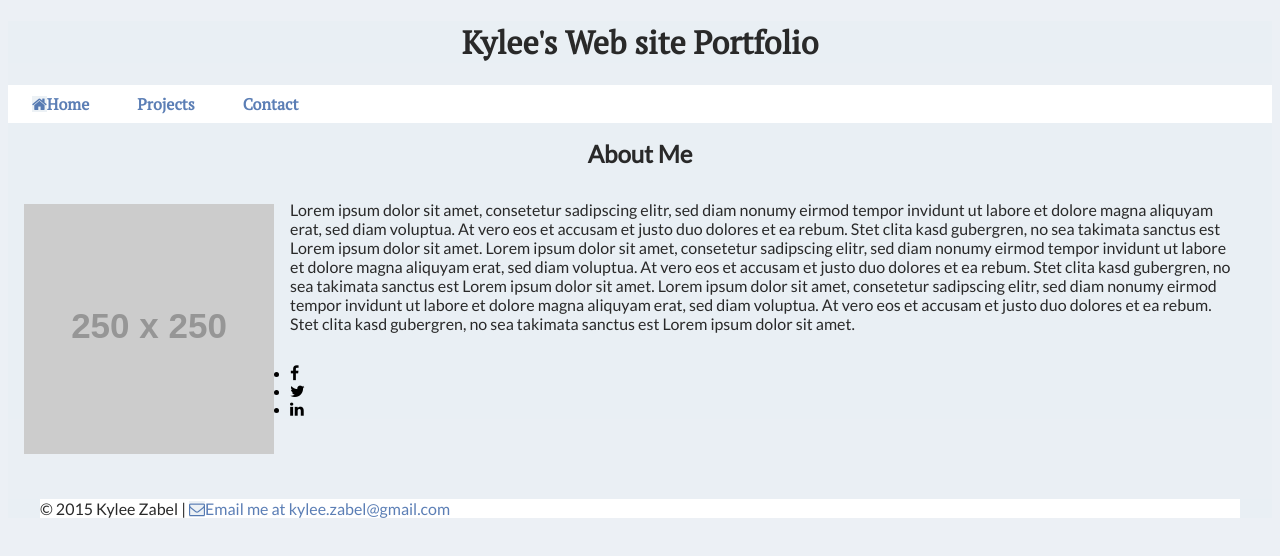
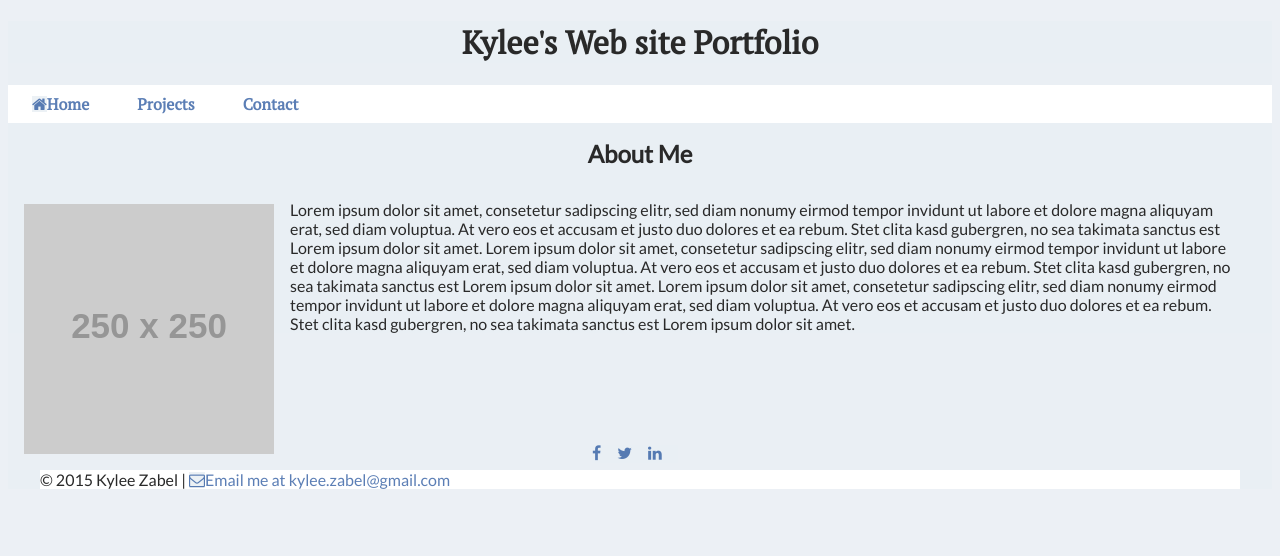
Before and after one commit to KZabel/portfolio, a plain HTML site: page index.html in a window 1280 px wide. Drawn offline with Linux system fonts and the light colour scheme; placeholder pictures from the web are drawn by us.

Commit message:
Modified styling on font awesome icons

```diff
--- a/index.html
+++ b/index.html
@@ -26,9 +26,9 @@
       <p>Lorem ipsum dolor sit amet, consetetur sadipscing elitr, sed diam nonumy eirmod tempor invidunt ut labore et dolore magna aliquyam erat, sed diam voluptua. At vero eos et accusam et justo duo dolores et ea rebum. Stet clita kasd gubergren, no sea takimata sanctus est Lorem ipsum dolor sit amet. Lorem ipsum dolor sit amet, consetetur sadipscing elitr, sed diam nonumy eirmod tempor invidunt ut labore et dolore magna aliquyam erat, sed diam voluptua. At vero eos et accusam et justo duo dolores et ea rebum. Stet clita kasd gubergren, no sea takimata sanctus est Lorem ipsum dolor sit amet. Lorem ipsum dolor sit amet, consetetur sadipscing elitr, sed diam nonumy eirmod tempor invidunt ut labore et dolore magna aliquyam erat, sed diam voluptua. At vero eos et accusam et justo duo dolores et ea rebum. Stet clita kasd gubergren, no sea takimata sanctus est Lorem ipsum dolor sit amet.
 </p>
       <ul>
-        <li><i class="fa fa-facebook"></i></li>
-        <li><i class="fa fa-twitter"></i></li>
-        <li><i class="fa fa-linkedin"></i></li>
+        <li><a href="#"><i class="fa fa-facebook"></i></a></li>
+        <li><a href="#"><i class="fa fa-twitter"></i></a></li>
+        <li><a href="#"><i class="fa fa-linkedin"></i></a></li>
       </ul>
     </article>
 
--- a/styles/first-stylesheet.css
+++ b/styles/first-stylesheet.css
@@ -11,6 +11,10 @@ h1 {
   color: #292929;
   font-weight: bold;
   text-align: center;
+}
+
+.fa fa-home {
+  padding-right: 0.5em;
 }
 
 nav {
@@ -63,7 +67,28 @@ p {
   margin: 2rem;
 }
 
+article ul {
+  list-style: none;
+  margin: 7rem auto;
+  padding: 0;
+  width: 6em;
+}
+
+article li {
+  float: left;
+  padding-right: 1em;
+}
+
+article li a {
+  color: rgba(28, 76, 152, 0.72);
+}
+
+article li a:hover {
+  color: rgb(28, 76, 152)
+}
+
 footer {
+  clear: left;
   margin-top: 5rem;
   width: 100%;
 }
```
